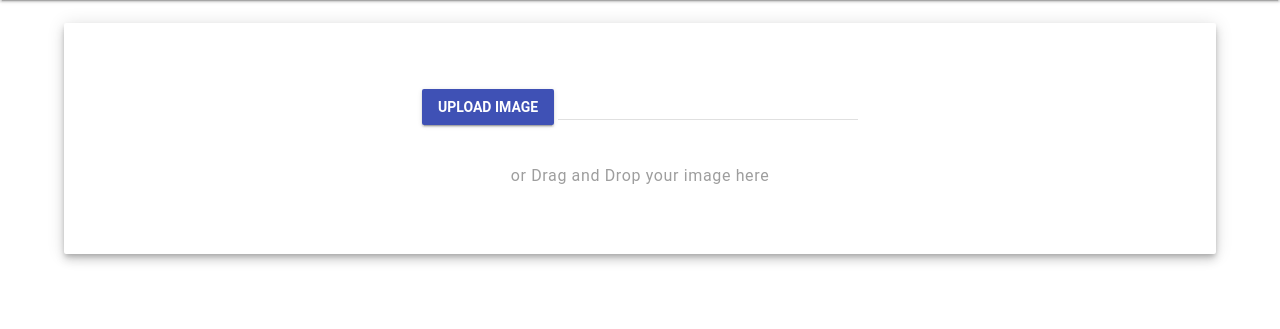
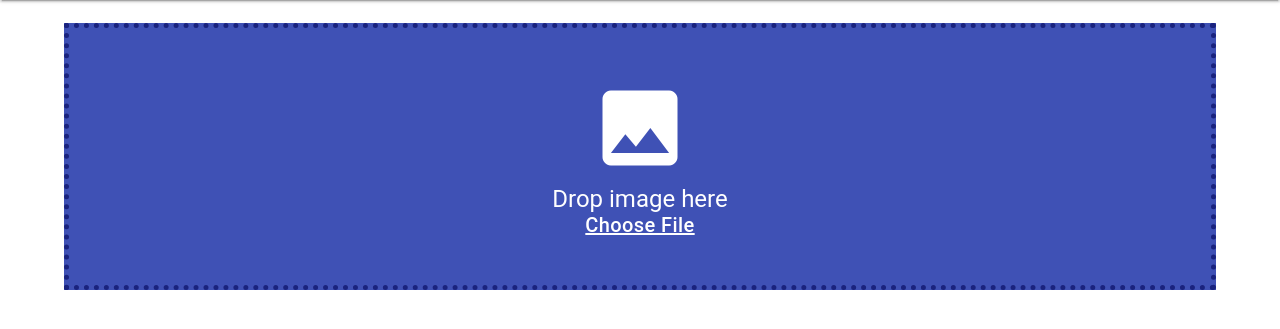
Before and after one commit to manishbisht/Development-Task-1, a Flask app: page / in a window 1280 px wide. Shown: the part 64-393 px from the top of the page. Run offline with Flask 2, Linux system fonts and the light colour scheme; parts of the project's set-up code (start-up, migrations or seed data) failed here and were passed over.

Commit message:
Fixed some minor error and improved the frontend

```diff
--- a/main.py
+++ b/main.py
@@ -2,33 +2,17 @@ import os
 import subprocess
 from flask import Flask, request, render_template
 import compute
+import glob
 
 UPLOAD_FOLDER = 'upload'
 ALLOWED_EXTENSIONS = set(['png', 'jpg', 'jpeg'])
 app = Flask(__name__)
 app.config['UPLOAD_FOLDER'] = UPLOAD_FOLDER
-
+#app.config['static'] = 'static'
 
 def allowed_file(filename):
     return '.' in filename and \
            filename.rsplit('.', 1)[1].lower() in ALLOWED_EXTENSIONS
-
-
-def execute(cmd, files):
-    subp_ret = ""
-    cmd_list = [cmd]
-    cmd_list.extend(files)
-    try:
-        subp_ret= subprocess.check_output(cmd_list)
-    except Exception as e:
-        print("kn")
-    back = dict()
-    for file in files:
-        with open(file, 'r') as f:
-            info = f.read()
-            back[file] = info
-    return back
-
 
 @app.route('/', methods=['GET', 'POST'])
 def main():
@@ -40,9 +24,9 @@ def main():
             file.save(os.path.join(app.config['UPLOAD_FOLDER'], file.filename))
             cmd = ['./processing.sh upload/'+file.filename]
             subprocess.call(cmd, shell=True)
-            #out = os.system('python compute.py')
-            out = compute.compute(['data/img1.png', 'data/img2.png'], ['upload/'+file.filename.split('.')[0]+'.png'])
-            return render_template('home.html', result=out, image=file.filename.split('.')[0]+'.png')
+            data = glob.glob("data/*.png")
+            out = compute.compute(data, ['upload/'+file.filename.split('.')[0]+'.png'])
+            return render_template('home.html', result=out, image=file.filename.split('.')[0]+'.png', input=data)
         else:
             error = "File Not Found"
             return render_template('home.html', error=error)
--- a/static/css/style.css
+++ b/static/css/style.css
@@ -10,3 +10,21 @@ main {
 .mdl-button {
     font-weight: bold;
 }
+
+.card {
+    background: #3F51B5;
+}
+
+h4, h5{
+    padding: 0;
+    margin: 0;
+}
+button {
+    margin-top: 10px;
+    background: white;
+    color: #3F51B5;
+    width: 80px;
+    font-size: 15px;
+    padding: 5px;
+    border: 0;
+}
--- a/static/js/script.js
+++ b/static/js/script.js
@@ -5,6 +5,7 @@ var file;
 var path;
 var obj = $("#dragandrophandler");
 $("document").ready(function () {
+    $('#selected').hide();
     //Upload Button Events
     $("#uploadImage").click(function () {
         openfileInput()
@@ -36,7 +37,6 @@ $("document").ready(function () {
     });
 
     obj.on('drop', function (e) {
-        $(this).css('border', '0px');
         e.preventDefault();
         file = e.originalEvent.dataTransfer.files[0];
         if (checkImage(file.name)) {
@@ -50,6 +50,18 @@ $("document").ready(function () {
             $("#filename").val("");
             alert("wrong File");
         }
+    });
+
+    // Removes the Image
+    $('#remove').on('click', function () {
+        $('#selected').hide();
+        $('#uploadForm').show();
+        $('#file').val("");
+    });
+
+    // Submit the Image
+    $('#submit').on('click', function () {
+        $('#uploadForm').submit();
     });
 });
 
@@ -73,7 +85,6 @@ $(document).on('dragenter', function (e) {
 $(document).on('dragover', function (e) {
     e.stopPropagation();
     e.preventDefault();
-    obj.css('border', '0px');
 });
 
 $(document).on('drop', function (e) {
@@ -91,5 +102,9 @@ function checkImage(fileName) {
 
 //Upload Image
 function uploadImage(data) {
-    $('#uploadForm').submit();
+    $('#selected').show();
+    $('#selectedImage').attr('src', data);
+    $('#uploadForm').hide();
+    //alert(data);
+    //$('#uploadForm').submit();
 }
--- a/templates/home.html
+++ b/templates/home.html
@@ -17,28 +17,29 @@
     <main class="mdl-layout__content">
         <div class="page-content">
             {% if result %}
-                <div id="output" class="demo-card-wide mdl-card mdl-shadow--6dp">
-                    <div style="padding: 20px;">
-                        <h4>Output</h4>
-                        Matched: {{ result }}<br>
-                        File Name: {{ image }}
+            <div id="output" class="card" style="border: 0; background: white">
+                <div style="padding: 20px;">
+                    <h4>Output</h4>
+                    Matched: {{ result }}<br>
+                    File Name: {{ image }}<br>
+                    Input Files: {{ input }}
+                </div>
+            </div>
+            {% endif %}
+            <div id="dragandrophandler" class="card" style="margin-top: 2%; background: #3F51B5">
+                <div align="center" style="color: white;padding: 50px;border: #1A237E 5px dotted">
+                    <div id="selected">
+                        <img id="selectedImage" style="max-width: 100%"><br>
+                        <div>
+                            <button id="remove">Remove</button>
+                            <button id="submit">Submit</button>
+                        </div>
                     </div>
-
-                </div>
-            {% endif %}
-            <div id="dragandrophandler" class="demo-card-wide mdl-card mdl-shadow--6dp" style="margin-top: 2%">
-                <div align="center" style="color: #9E9E9E;padding: 50px;">
                     <form id="uploadForm" action="" enctype="multipart/form-data" method="post">
                         <input name="file" type="file" id="file" style="display: none"/>
-                        <button type="button" id="uploadImage"
-                                class="mdl-button mdl-js-button mdl-button--raised mdl-js-ripple-effect mdl-button--colored mdl-js-ripple-effect">
-                            Upload Image
-                        </button>
-                        <span class="mdl-textfield mdl-js-textfield mdl-textfield--floating-label">
-                            <input id="filename" class="mdl-textfield__input" type="text" readonly>
-                            <label id="filelabel" class="mdl-textfield__label" for="filename"></label>
-                        </span>
-                        <h6>or Drag and Drop your image here</h6>
+                        <i class="material-icons" style="font-size: 100px;">image</i>
+                        <h4>Drop image here</h4>
+                        <u><h5 id="uploadImage">Choose File</h5></u>
                     </form>
                 </div>
             </div>
```
Also changed, not shown: upload/Animals_Cats_Eyes_of_a_cat_027555_.png, upload/itunes-43-100x100.png, 2 other files.
